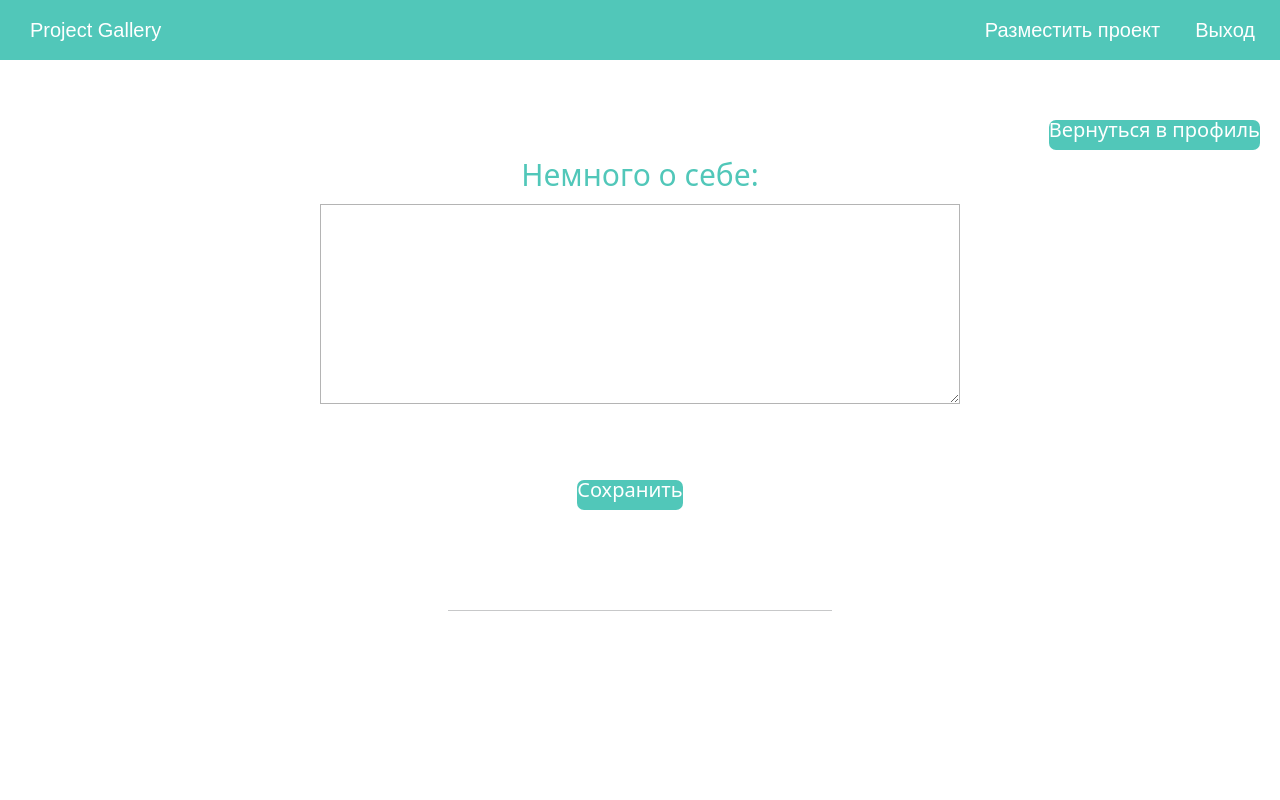
After one commit to ShiderS/project-gallery, a Flask app: template templates/edit_profile.html in a window 1280 px wide. The commit adds this page. Run offline with Flask 2, Linux system fonts and the light colour scheme; the template is opened without the code that fills it, so the values that code supplies are empty; parts of the project's set-up code (start-up, migrations or seed data) failed here and were passed over.

Commit message:
edit profile list

```diff
--- a/static/css/style_profile.css
+++ b/static/css/style_profile.css
@@ -159,3 +159,39 @@ h1{
     font-size: 50px;
     color: #202020f3;
 }
+
+form{
+  margin-top: 100px;
+}
+textarea{
+  font-size: 30px;
+  width: 50%;
+  line-height: 40px;
+  height: 200px;
+  border: #14141451 1px solid;
+}
+.h_about{
+  clear: both;
+  color: #51c7b9;
+  font-size: 30px;
+}
+.return_profile{
+  height: 30px;
+  font-size: 20px;
+  display: inline-flex;
+  float: right;
+  margin-top: 60px;
+  margin-right: 20px;
+  background-color: #51c7b9;
+  border-radius: 7px;
+}
+button{
+  color: white;
+  height: 30px;
+  font-size: 20px;
+  display: inline-flex;
+  margin-top: 60px;
+  margin-right: 20px;
+  background-color: #51c7b9;
+  border-radius: 7px;
+}
--- /dev/null
+++ b/templates/edit_profile.html
@@ -0,0 +1,36 @@
+<!DOCTYPE html>
+<html lang="en">
+<head>
+    <meta charset="UTF-8">
+    <meta http-equiv="X-UA-Compatible" content="IE=edge">
+    <meta name="viewport" content="width=device-width, initial-scale=1.0">
+    <link href="https://cdn.jsdelivr.net/npm/bootstrap@5.1.3/dist/css/bootstrap.min.css" rel="stylesheet" integrity="sha384-1BmE4kWBq78iYhFldvKuhfTAU6auU8tT94WrHftjDbrCEXSU1oBoqyl2QvZ6jIW3" crossorigin="anonymous">
+    <link rel="stylesheet" href="css/style_profile.css">
+    <title>Редактировать профиль</title>
+</head>
+<body>
+    <div class="header">
+        <div class="header_section">
+            <div class="header_item headername">
+                <a href="/">Project Gallery</a>
+            </div>
+        </div>
+        <div class="header_section">
+            <div class="header_item headerbutton">
+                <a href="/projects">Разместить проект</a>
+            </div>
+            <div class="header_item headerbutton">
+                <a href="/logout">Выход</a>
+            </div>
+        </div>
+    </div>
+    <div class="return_profile"><a href="/user_profile">Вернуться в профиль</a></div>
+    <form action="">
+        <center><p class="h_about">Немного о себе:</p></form></center>
+        <center><p><textarea name="aboutme" class="about_me" maxlength="250"></textarea></p></center>
+        <center><button style="text-align: center;">Сохранить</button></center>
+    </form>
+    <center><hr style="clear: both; width: 30%; margin-top: 100px;"></center>
+    <br>
+</body>
+</html>
```
